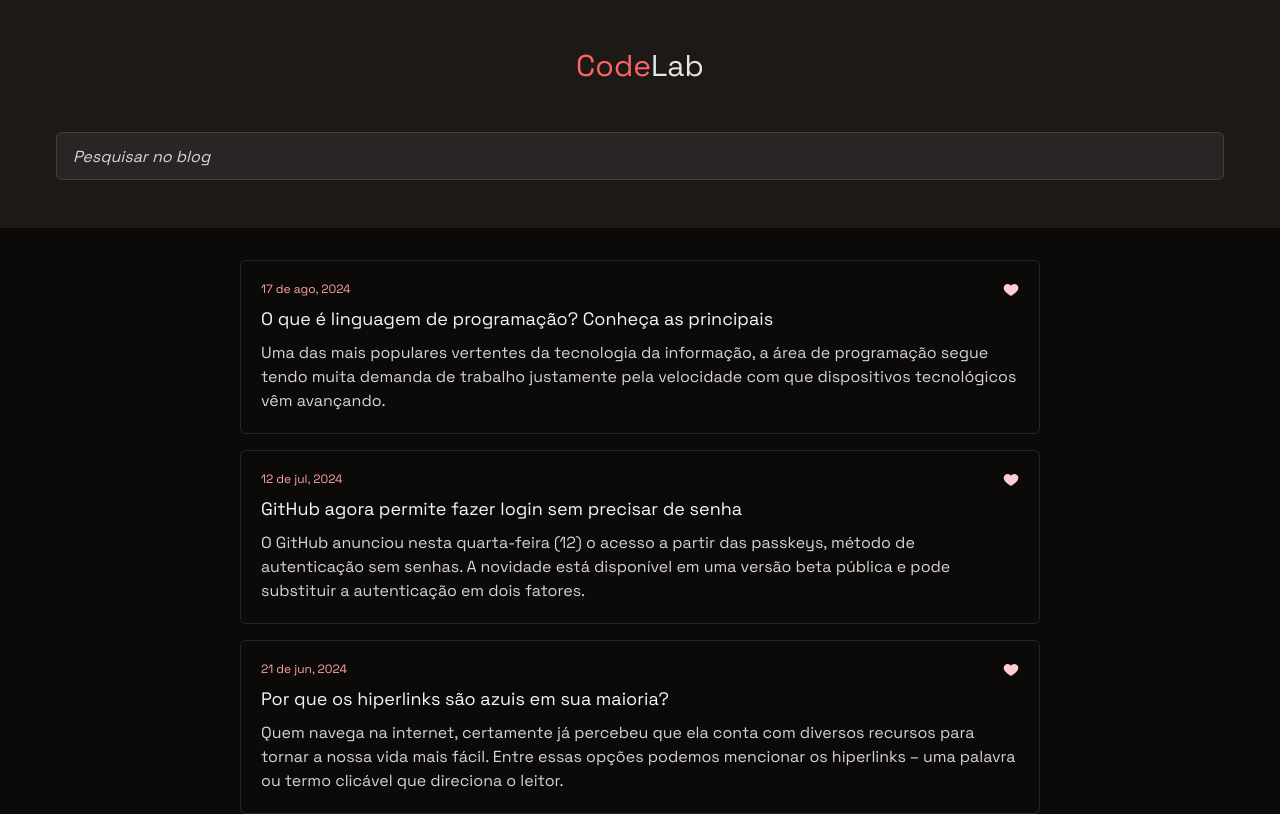
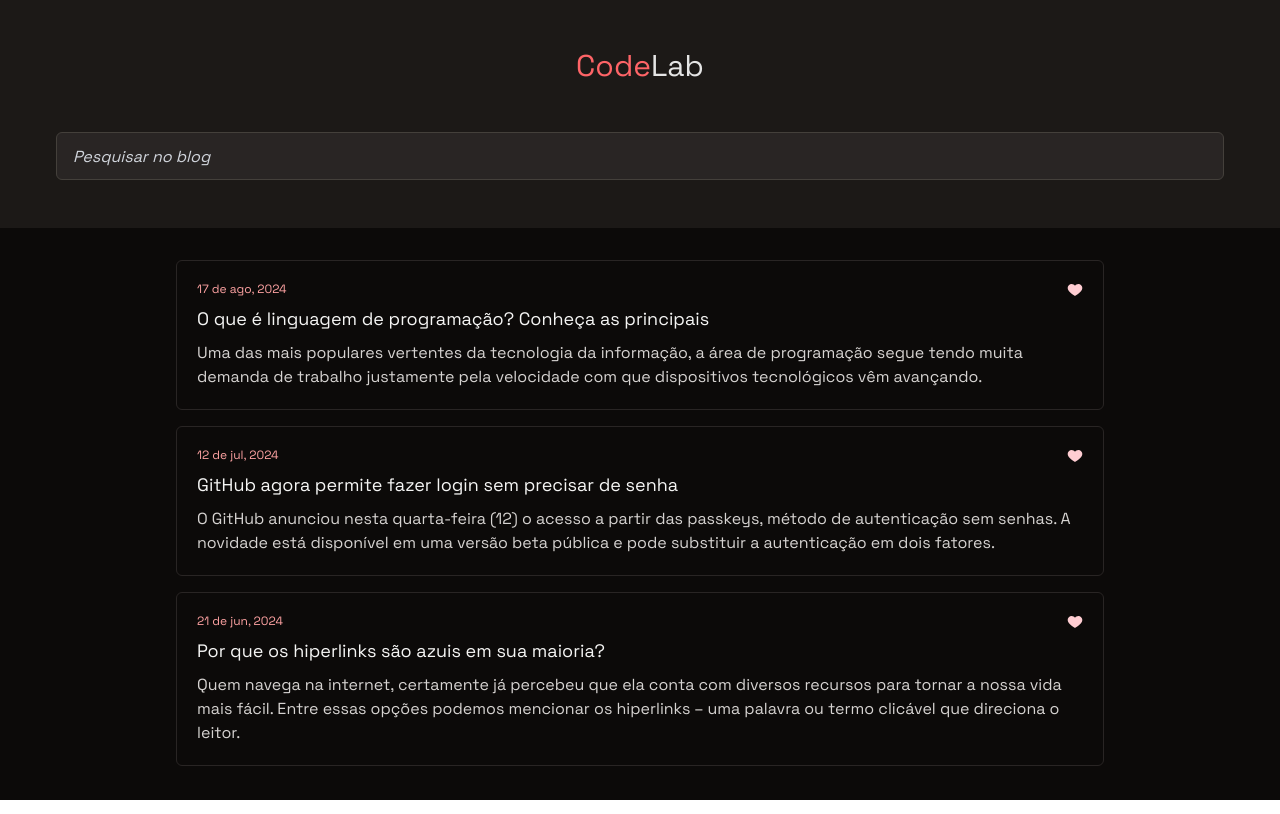
Before and after one commit to K4rr05h/BlogExemple, a React (Vite) app: page / in a window 1280 px wide. Built offline with nearby package versions, Linux system fonts and the light colour scheme.

Commit message:
Ajuste de espaçamento

```diff
--- a/src/components/pages/body/index.tsx
+++ b/src/components/pages/body/index.tsx
@@ -12,7 +12,7 @@ type BodyProps = {
 
 export default function index({ posts, onLike }: BodyProps) {
   return (
-    <div className="bg-stone-950 flex-grow px-24 justify-items-center pt-4 lg:px-60 md:px-48 sm:px-40">
+    <div className="bg-stone-950 flex-grow px-10 justify-items-center pt-4 lg:px-44 md:px-32 sm:px-20">
       {posts.map((post, index) => (
         <BlogPost
           key={index}
```
